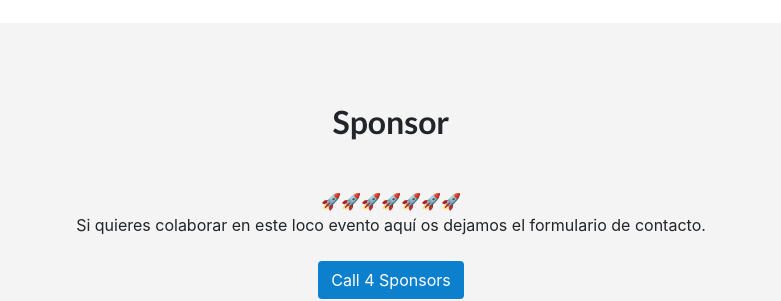
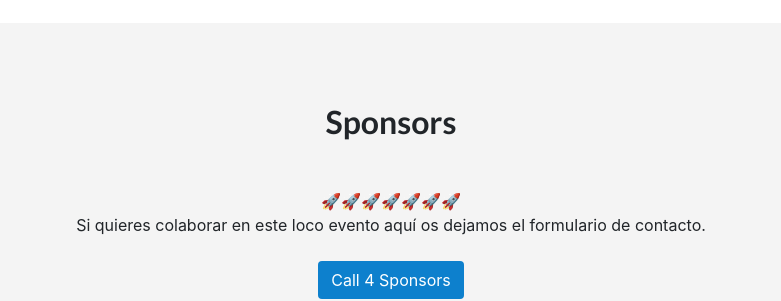
Before and after one commit to compostelatech/compostelatech.github.io, a Jekyll site: the page built from licorcaconf2021.html, in a window 1280 px wide and 900 px high, scrolled down 3260 px. Shown: the part 158-459 px from the top of the window, without its empty margins (249-1030 px from the left). Built offline with Jekyll 4.4.1, drawn with Linux system fonts in a browser that asks for light colours.

Commit message:
add sponsors form

```diff
--- a/licorcaconf2021.html
+++ b/licorcaconf2021.html
@@ -148,7 +148,7 @@
 
     <section class="coloured_section coloured_section_light_grey text-center">
       <div class="container">
-        <h2 class="mb-5">Sponsor</h2>
+        <h2 class="mb-5">Sponsors</h2>
         <div class="row">
           <div class="col-lg-8 offset-lg-2 compostelatech-text">
             <div class="compostelatech-item mx-auto text-center">
@@ -156,7 +156,7 @@
               <br/>Si quieres colaborar en este loco evento aquí os dejamos el formulario de contacto.
               <br/>
               <br/>
-              <a href="#"><button class="btn btn-blue btn-big">Call 4 Sponsors</button></a>
+              <a href="https://docs.google.com/forms/d/e/1FAIpQLSftLH_IFR6bbWUYKxm13vyaVaHYqs1PBEtmpvHdeG-EMaogKw/viewform"><button class="btn btn-blue btn-big">Call 4 Sponsors</button></a>
             </div>
           </div>
         </div>
```
